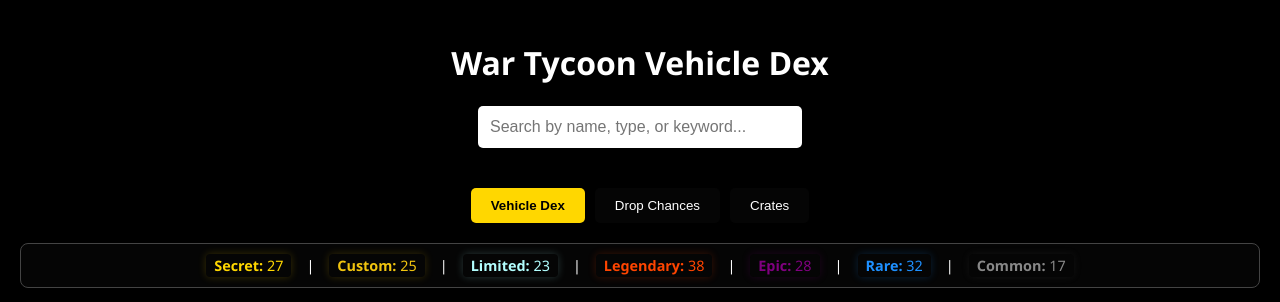
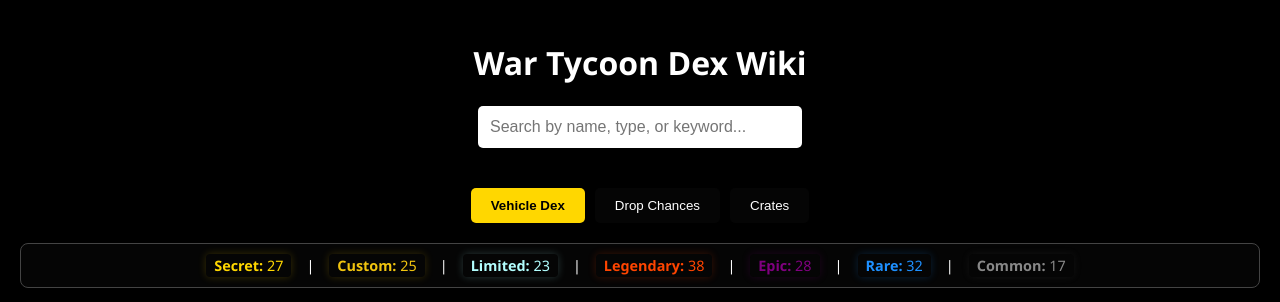
Before and after one commit to LingonJR/wartycoondex, a plain HTML site: page index.html in a window 1280 px wide. Shown: the top 302 px of the page. Drawn offline with nearby package versions, Linux system fonts and the light colour scheme.

```diff
--- a/index.html
+++ b/index.html
@@ -15,7 +15,7 @@
 </head>
 <body class="theme-dex">
     <header>
-        <h1>War Tycoon Vehicle Dex</h1>
+        <h1>War Tycoon Dex Wiki</h1>
         <div class="search-container">
             <input type="text" id="vehicleSearch" placeholder="Search by name, type, or keyword...">
         </div>
```
